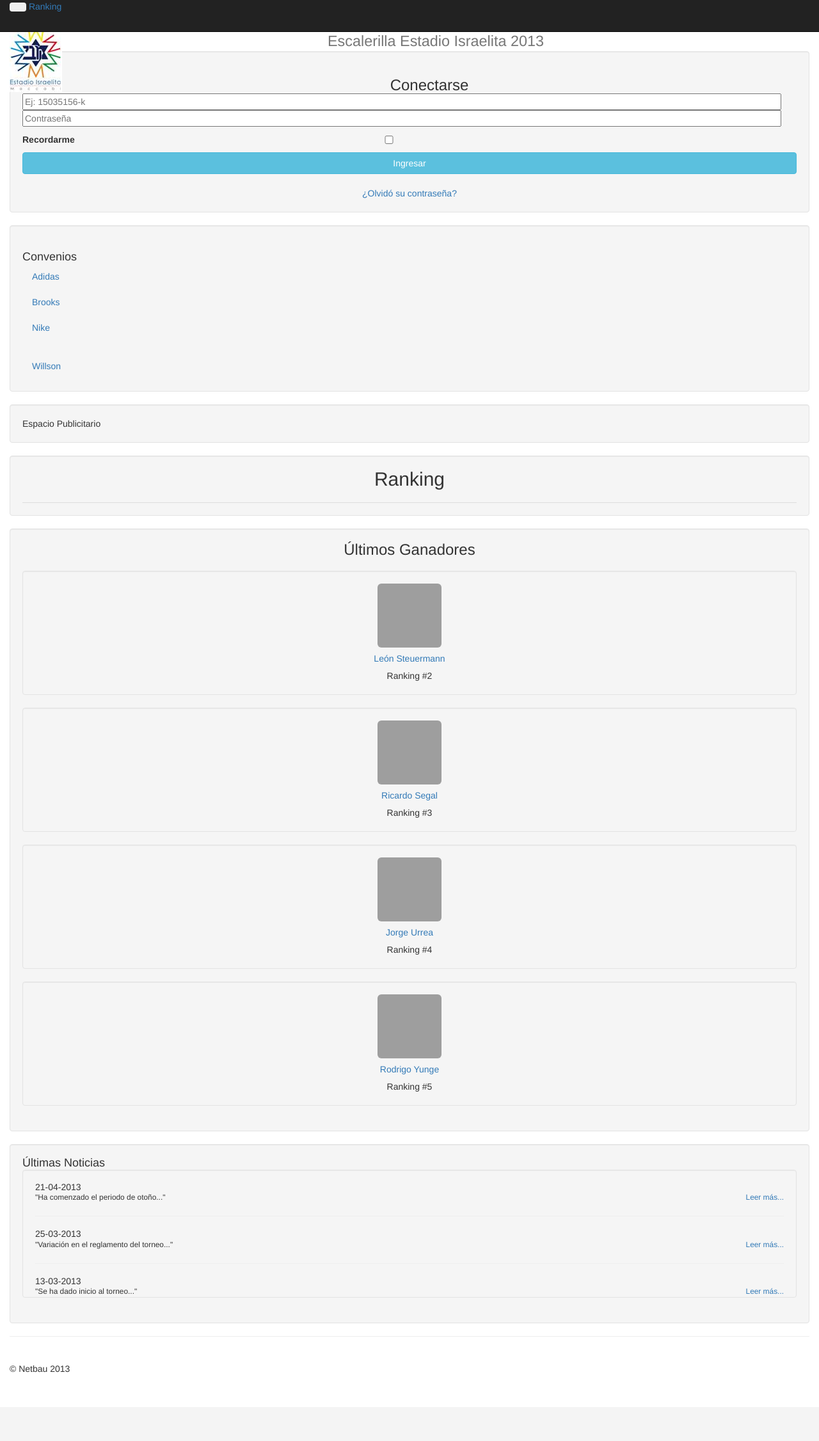
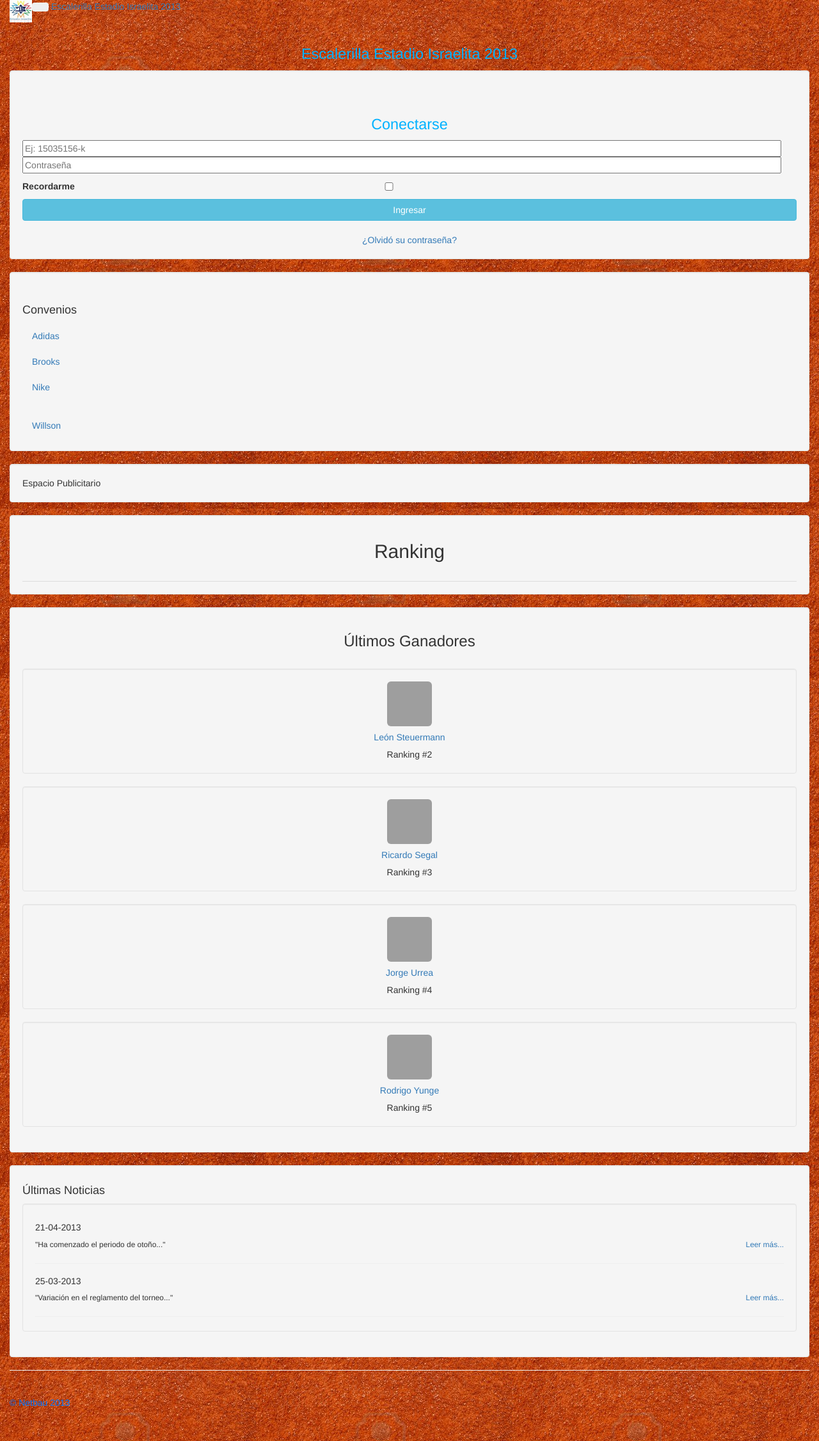
Before and after one commit to Netbau/escalerilla, a PHP site: page / in a window 1280 px wide. Shown: the whole page at 64% size. Before the commit the page ends 2144 px from the top, so only its background shows below. Run offline with PHP 8.4, Linux system fonts and the light colour scheme; data that the repository does not hold is empty; some libraries are stand-ins or nearby versions; grey boxes are pictures that could not be loaded.

Commit message:
algunos estilos y un fondo

```diff
--- a/capaVistas/header.php
+++ b/capaVistas/header.php
@@ -22,7 +22,7 @@
 
     </head>
     <body>
-        <div class="navbar navbar-inverse navbar-fixed-top">
+        <div class="navbar navbar-info navbar-fixed-top">
             <div class="navbar-inner"><!-- navbar -->
                 <div class="container-fluid">
                     <button type="button" class="btn btn-navbar" data-toggle="collapse" data-target=".nav-collapse">
@@ -30,7 +30,8 @@
                         <span class="icon-bar"></span>
                         <span class="icon-bar"></span>
                     </button>
-                    <a class="brand" href="index.php">Ranking</a>
+                    <a class="brand" href="index.php">Escalerilla Estadio Israelita 2013</a>
+                    <img src="img/LogoEimCompacto.jpg" width="35" height="35" class="pull-left">
                     <div class="nav-collapse collapse">
                         <ul class="nav">
                             <li><a href="#proximos">Pr&oacute;ximos Encuentros</a></li>
@@ -53,5 +54,5 @@
         </div>
         <div class="container-fluid">
             <div class="row-fluid"><!-- titulo -->
-                <h1><img src="img/LogoEimCompacto.jpg" class="pull-left"><center><small>Escalerilla Estadio Israelita 2013</small></center></h1>
+                <h1><center><small>Escalerilla Estadio Israelita 2013</small></center></h1>
             </div>
--- a/capaVistas/loginForm.php
+++ b/capaVistas/loginForm.php
@@ -1,5 +1,5 @@
-<div class="form-signin">
-    <center><h3 class="form-signin-heading">Conectarse</h3></center>
+<div class="">
+    <center><h1><small>Conectarse</small></h1></center>
     <input type="text" name='user' class="input-block-level" placeholder="Ej: 15035156-k">
     <input type="password" name='password' class="input-block-level" placeholder="Contrase&ntilde;a">
     <label class="checkbox">
--- a/capaVistas/ranking.php
+++ b/capaVistas/ranking.php
@@ -26,7 +26,7 @@
             }
             $letra = $categoria['categoria'];
             $ranking = Jugadores::getRankingPorCategoria($letra);
-            echo '<table class="table table-hover table-bordered table-condensed">
+            echo '<table class="table table-condensed">
                 <tr class="">
                 <th><center>Posici&oacute;n</center></th>
                 <th><center>Foto</center></th>
--- a/css/estilo.css
+++ b/css/estilo.css
@@ -9,6 +9,8 @@
 body {
     padding-top: 40px;
     padding-bottom: 40px;
+    background-image:url('../img/tennis2.jpg');
+
 }
 .sidebar-nav {
     padding: 9px 0;
@@ -31,22 +33,30 @@ textarea{
     width: 98%;
 }
 input{
-    width: 98%
+    width: 98%;
 }
 table img{
-    height: 100px;
+    width: 50px;
+    height: 70px;
 
 }
 .span3 img{
-    height: 100px;
+    width: 70px;
+    height: 70px;
 }
-h1,
-h2,
-h3,
-h4,
-h5 {
+
+h1 small,
+h2 small,
+h3 small,
+h4 small,
+h5 small{
     padding-top: 0px;
     padding-bottom: 0px;
     margin-top: 0px;
     margin-bottom: 0px;
+    color: #00b2ff;
 }
+footer p{
+    color: #0075ff;
+
+}
--- a/index.php
+++ b/index.php
@@ -1,9 +1,15 @@
-<?php require('capaVistas/header.php');?>
+<?php require('capaVistas/header.php'); ?>
 <div class="row-fluid"><!-- row de contenido -->
     <div class="span3">
 
         <div class="well well-small"><!--Formulario login-->
-                        <?php if(!isset($_SESSION['usuario'])){require("capaVistas/loginForm.php");}else{require("capaVistas/infoUsuario.php");} ?>
+            <?php
+            if (!isset($_SESSION['usuario'])) {
+                require(trim("capaVistas/loginForm.php"));
+            } else {
+                require("capaVistas/infoUsuario.php");
+            }
+            ?>
         </div><!--/.well well-small -->
 
         <div class="well well-small"><!--Convenios-->
@@ -18,12 +24,14 @@
 
     <div class="span9">
 
-                    <div class="well well-small"><center><h2>Ranking</h2></center><!--Ranking-->
+        <div class="well well-small">
+            <center><h2>Ranking</h2></center><!--Ranking-->
 <?php require("capaVistas/ranking.php"); ?>
-                    </div>
+        </div><!--well well-small-->
 
         <div class="well well-small">
-                        <div class="row-fluid"><center><h3>Últimos Ganadores</h3></center><!--Últimos Ganadores-->
+            <div class="row-fluid">
+                <center><h3>Últimos Ganadores</h3></center><!--Últimos Ganadores-->
 <?php require("capaVistas/ultimosGanadores.php"); ?>
             </div><!--/row-->
         </div><!--well well-small-->
@@ -36,10 +44,11 @@
     </div>
 
     <hr>
-
     <footer><!-- ARCHIVO footer-->
     <?php require("capaVistas/footer.php"); ?>
-            </div><!--/row--> </footer>
+    </footer>
+
+</div><!--/row-->
 </div><!--/row-->
 </div><!--/.fluid-container-->
 </body>
```
Also changed, not shown: img/tennis.jpg (added), img/tennis2.jpg (added). Lines whose indentation alone changed are shown as unchanged.
